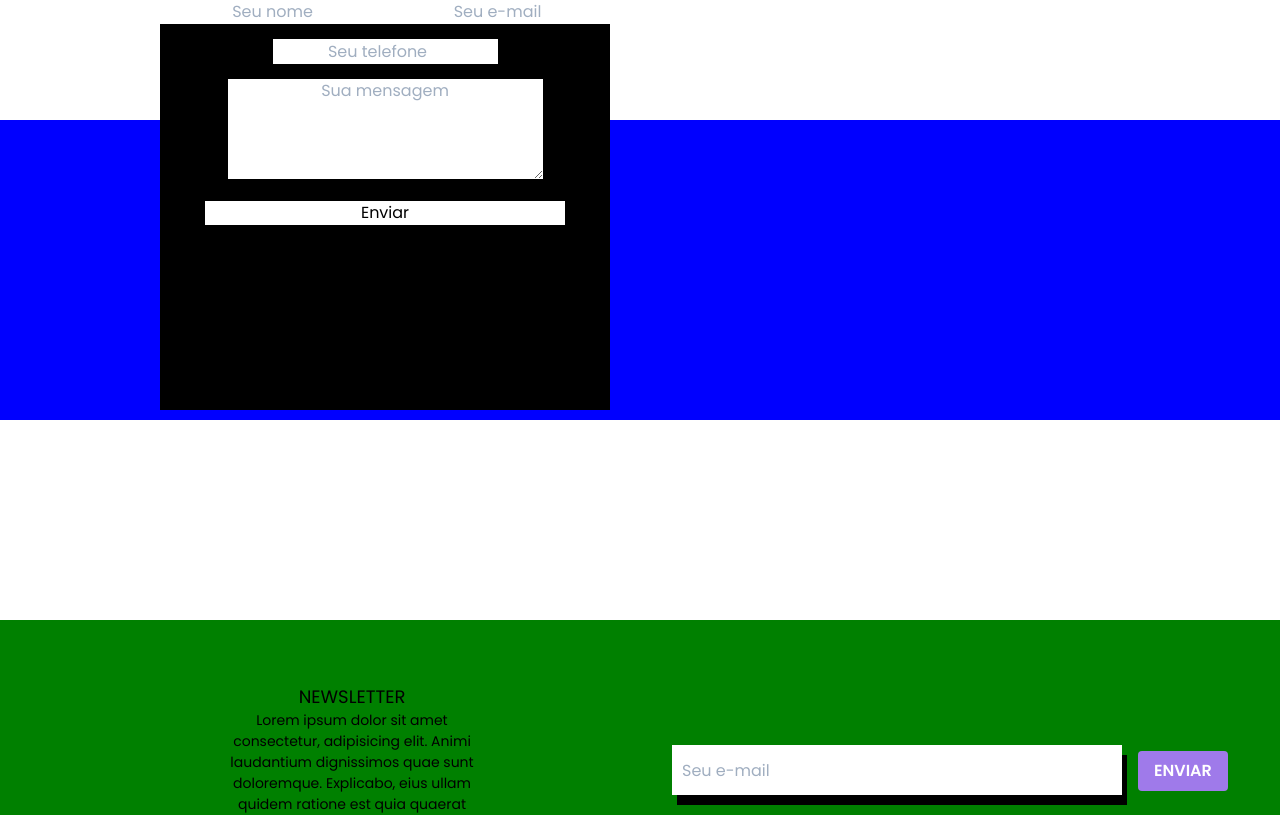
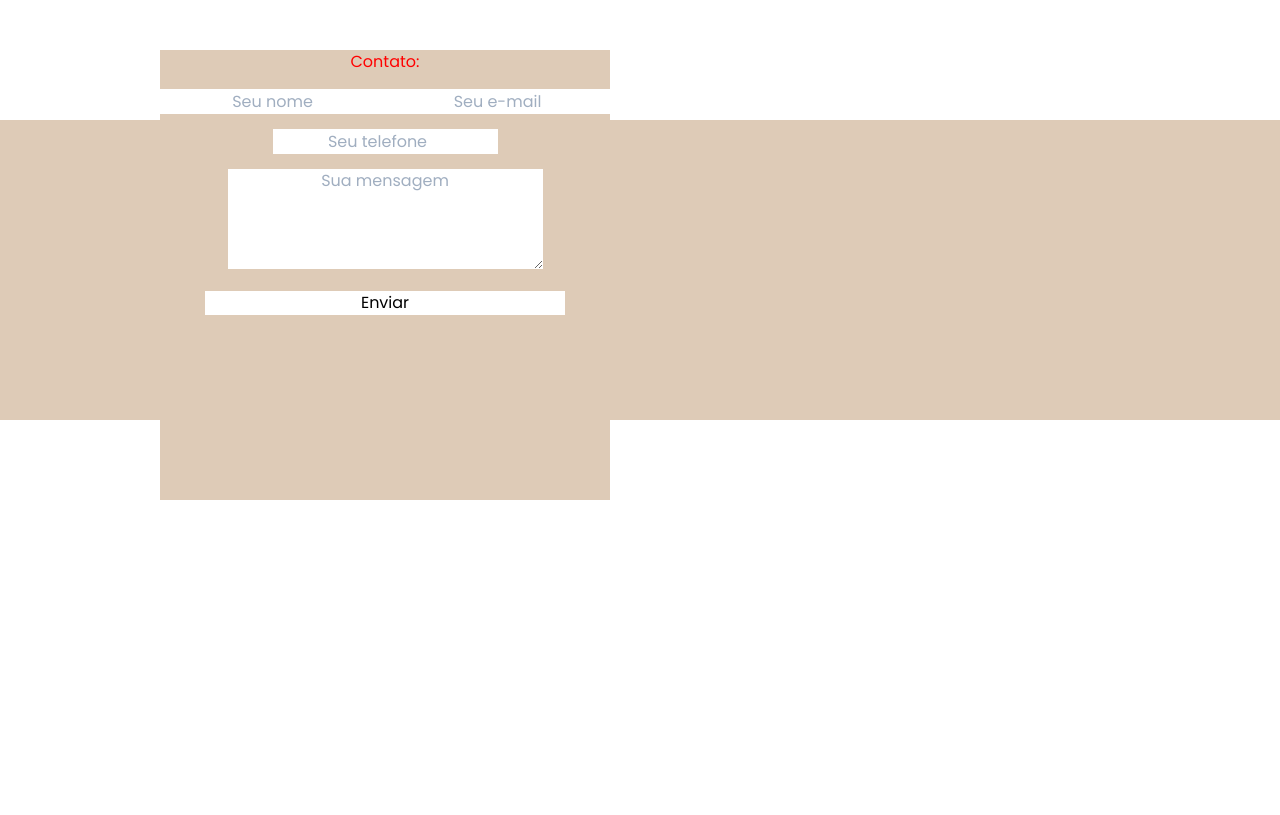
Before and after one commit to Th3mike/projeto-integrador, a Nuxt app: page /contato in a window 1280 px wide. Shown: the part 560-1375 px from the top of the page. Built offline with nearby package versions, Linux system fonts and the light colour scheme.

Commit message:
Box contato, foi fixado

```diff
--- a/components/box-contato.vue
+++ b/components/box-contato.vue
@@ -15,9 +15,9 @@
 .box {
   width: 450px;
   height: 450px;
-  position: absolute;
-  top: 65%;
-  background-color: black;
+  position: relative;
+  top: -370px;
+  background-color:#DECBB7;
 }
 /* Extra small devices (phones, 600px and down) */
 @media only screen and (max-width: 600px) {
@@ -32,6 +32,7 @@
     height: 400px;
     top: 80%;
     position: absolute;
-  }
+
+      }
 }
 </style>
--- a/components/mapa-contato.vue
+++ b/components/mapa-contato.vue
@@ -9,7 +9,7 @@
   height: 300px;
   margin-top: 200px;
   position: relative;
-  background-color: blue;
+  background-color: #DECBB7;
 }
 
 /* Extra small devices (phones, 600px and down) */
@@ -19,7 +19,7 @@
   height: 150px;
   margin-top: 400px;
   position: relative;
-  background-color: blue;
+  background-color:#DECBB7;
 }
 }
 </style>
--- a/components/newsletter.vue
+++ b/components/newsletter.vue
@@ -38,6 +38,6 @@ select:focus {
   height: 300px;
   margin-top: 200px;
   position: relative;
-  background-color: green;
+  background-color:#DECBB7;
 }
 </style>
```
